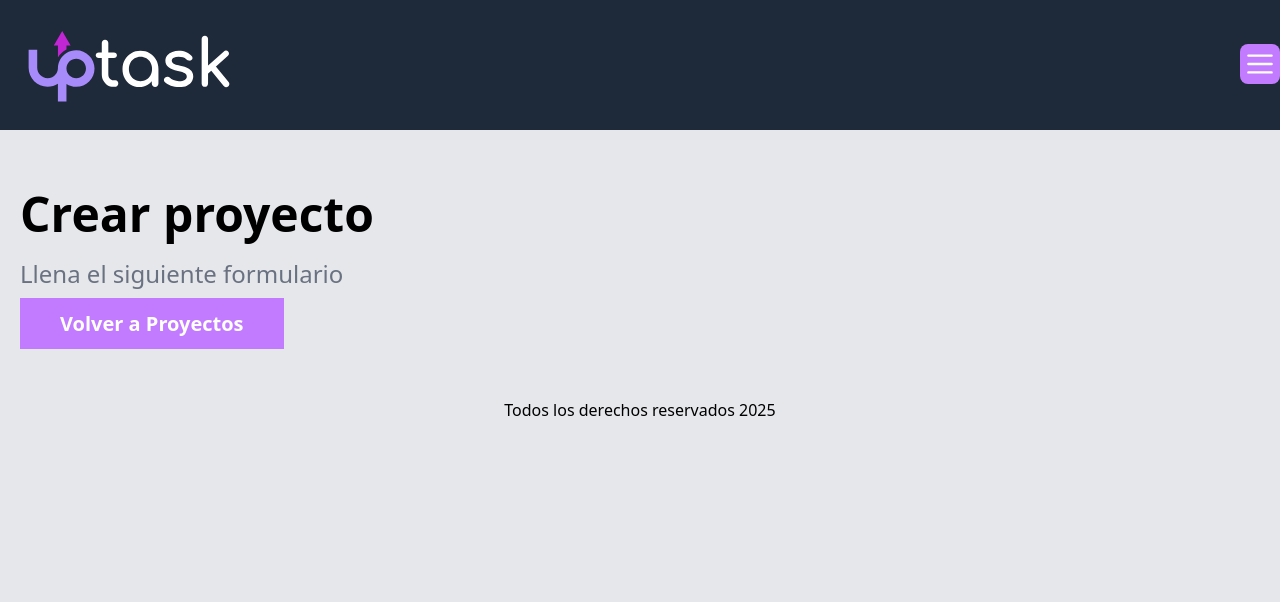
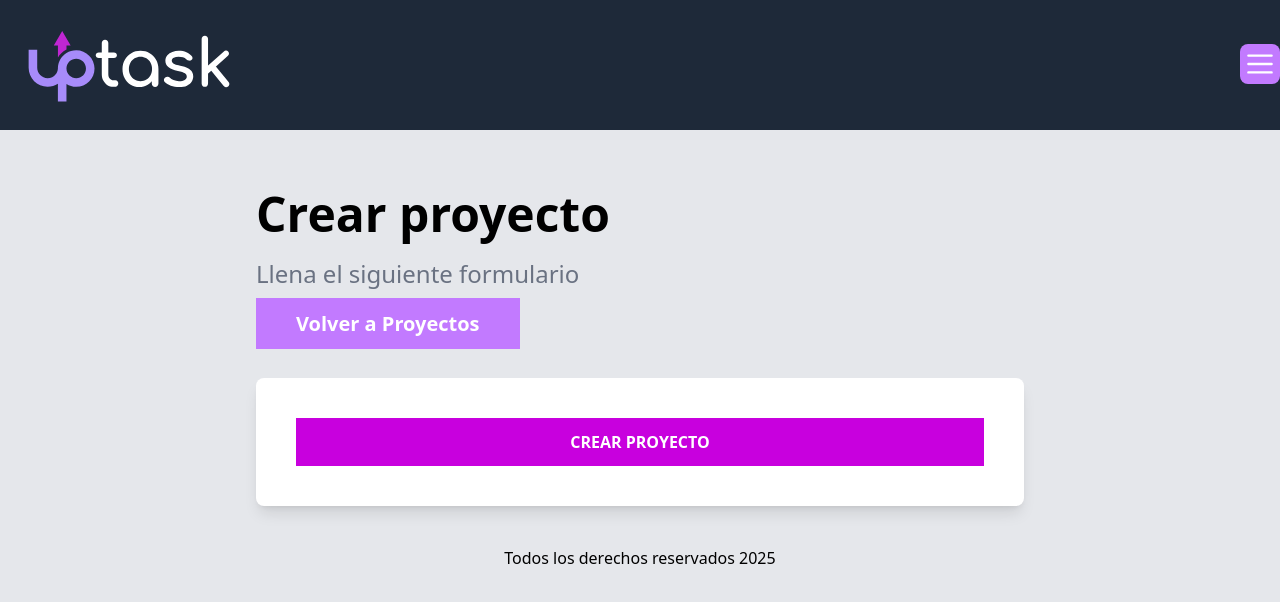
Before and after one commit to alejandroaduran/Proyecto-15, a React (Vite) app in the folder frontend_uptask/: page /projects/create in a window 1280 px wide. Shown: the top 602 px of the page. Built offline with nearby package versions, Linux system fonts and the light colour scheme.

Commit message:
feat: add react-hook-form for form handling in CreateProjectView

```diff
--- a/frontend_uptask/package.json
+++ b/frontend_uptask/package.json
@@ -16,6 +16,7 @@
     "@tailwindcss/vite": "^4.1.7",
     "react": "^19.1.0",
     "react-dom": "^19.1.0",
+    "react-hook-form": "^7.56.4",
     "react-router-dom": "^7.6.0"
   },
   "devDependencies": {
--- a/frontend_uptask/src/views/projects/CreateProjectView.tsx
+++ b/frontend_uptask/src/views/projects/CreateProjectView.tsx
@@ -1,8 +1,22 @@
 import { Link } from "react-router-dom"
+import { useForm } from "react-hook-form"
+
 
 export default function CreateProjectView() {
+    const initialValues = {
+        projectName: "",
+        clientName: "",
+        description: ""
+    }
+    const { register, handleSubmit, formState: { errors } } = useForm({ defaultValues: initialValues })
+
+    const handleForm = (data) => {
+        console.log(data)
+    }
     return (
         <>
+            <div className="max-w-3xl mx-auto">
+
                 <h1 className="text-5xl font-black">Crear proyecto</h1>
                 <p className="text-2xl font-light text-gray-500 mt-5">Llena el siguiente formulario</p>
                 <nav className="my-5">
@@ -13,7 +27,19 @@ export default function CreateProjectView() {
                         Volver a Proyectos
                     </Link>
                 </nav>
+                <form className="mt-10 bg-white shadow-lg p-10 rounded-lg"
+                    onSubmit={handleSubmit(handleForm)}
+                    noValidate
+                    action=""
+                >
+                    <input
+                        type="submit"
+                        value="Crear Proyecto"
+                        className="bg-fuchsia-600 hover:bg-fuchsia-800 w-full p-3 text-white uppercase font-bold cursor-pointer transition-colors"
+                    />
 
+                </form>
+            </div>
         </>
     )
 }
```
Also changed, not shown: 1 other file (tests, documents, lock files or other folders). Lines whose indentation alone changed are shown as unchanged.
